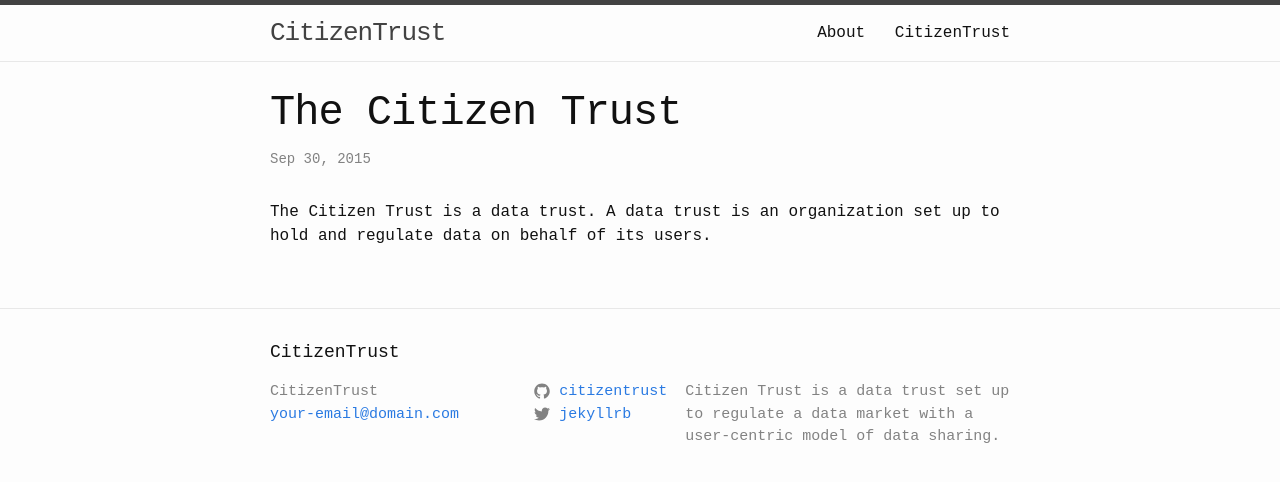
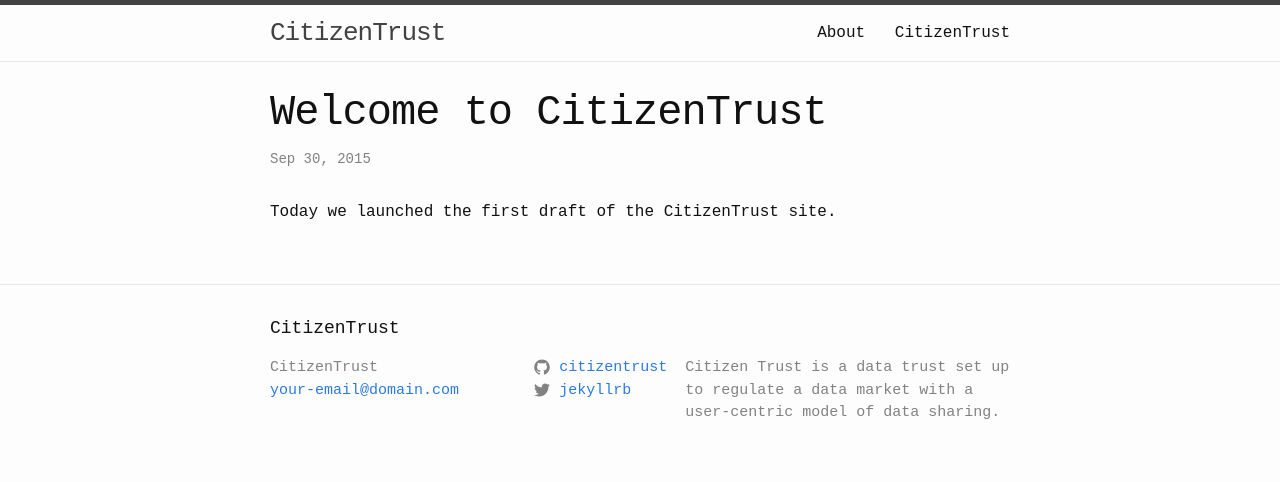
Before and after one commit to citizentrust/citizentrust.github.io, a Jekyll site: the page built from _posts/2015-09-30-the-citizen-trust.md, in a window 1280 px wide. Shown: the top 482 px of the page. Built offline with Jekyll 4.4.1, drawn with Linux system fonts in a browser that asks for light colours.

Commit message:
Update post to mark the launch

```diff
--- a/_posts/2015-09-30-the-citizen-trust.md
+++ b/_posts/2015-09-30-the-citizen-trust.md
@@ -1,6 +1,6 @@
 ---
 layout: post
-title: The Citizen Trust
+title: Welcome to CitizenTrust
 ---
 
-The Citizen Trust is a data trust. A data trust is an organization set up to hold and regulate data on behalf of its users.
+Today we launched the first draft of the CitizenTrust site.
```
